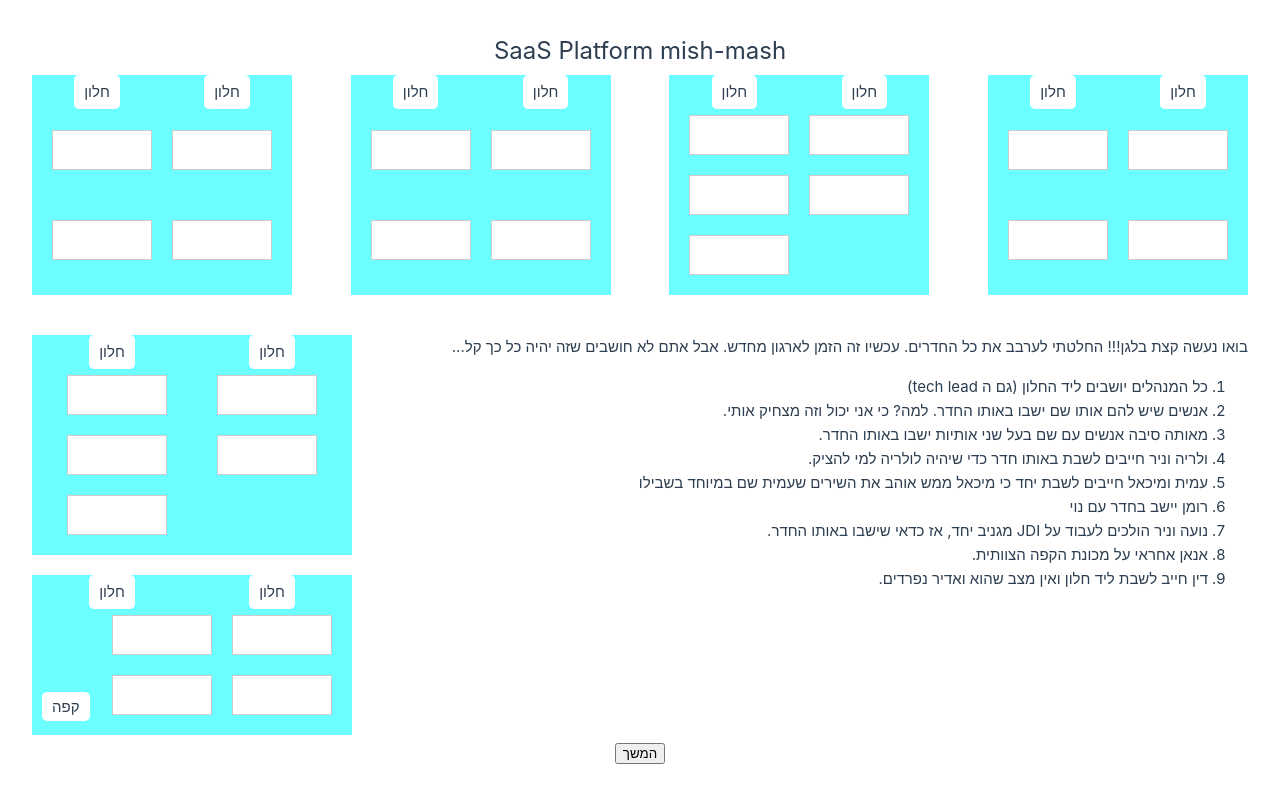
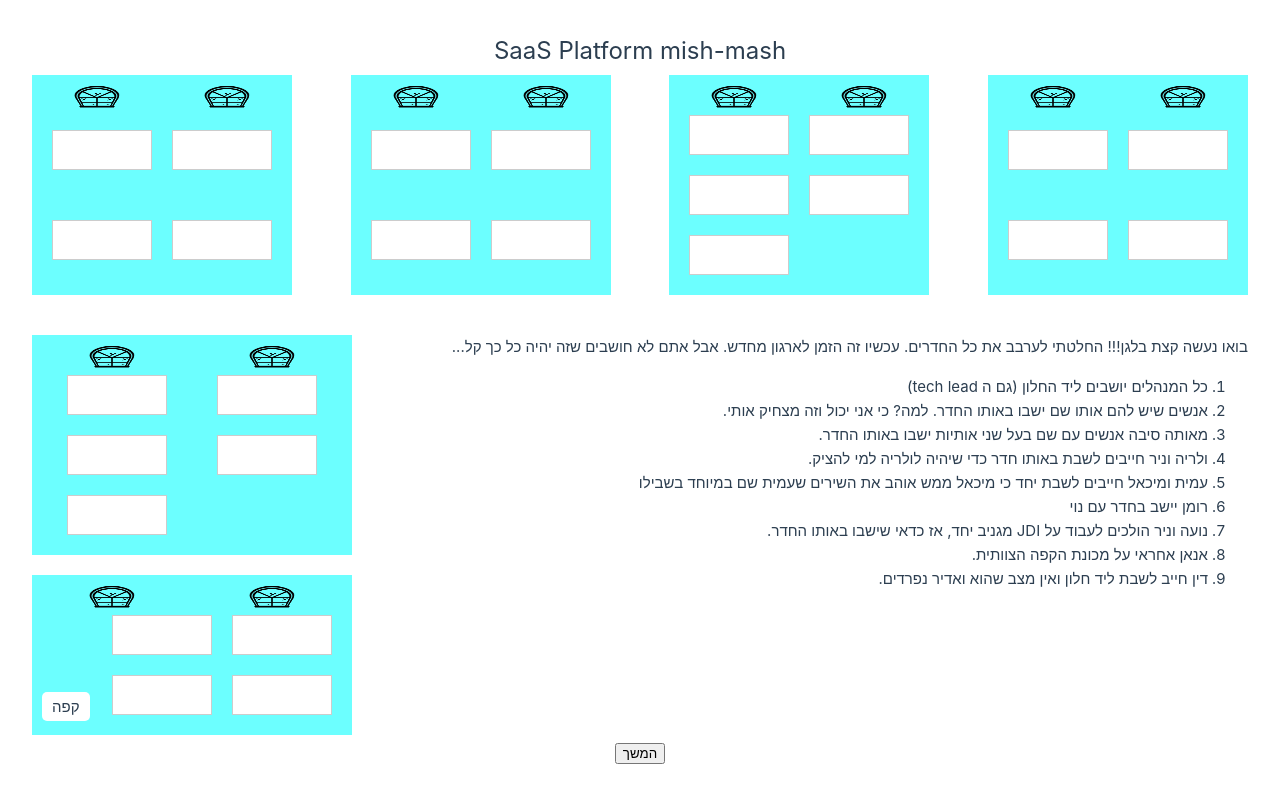
Before and after one commit to RonStrauss/vue-quiz, a Vue app: page / in a window 1280 px wide. Both pictures are taken after a click on the button "התחל". Built offline with nearby package versions, Linux system fonts and the light colour scheme; the HTML template or start-up script is replaced by a standard one.

Commit message:
handle compiler warnings; add WindowIconFromAbove component and SVG asset

```diff
--- a/src/components/FirstPage.vue
+++ b/src/components/FirstPage.vue
@@ -1,5 +1,4 @@
 <script lang="ts" setup>
-import { defineEmits } from 'vue'
 import CustomButton from './CustomButton.vue'
 
 const emit = defineEmits(['changePage'])
--- a/src/components/SecondPage.vue
+++ b/src/components/SecondPage.vue
@@ -1,7 +1,8 @@
 <script lang="ts" setup>
-import { computed, defineEmits, ref, watch } from 'vue'
+import { computed, ref, watch } from 'vue'
 import { nanoid } from 'nanoid'
 import type { GridRoom, PossiblePosition } from '@/types/Avatar'
+import WindowSvg from '@/components/WindowIconFromAbove.vue'
 
 const emit = defineEmits(['changePage'])
 function changePage() {
@@ -90,8 +91,7 @@
         .trim()
         .toLowerCase() === expectedValues.slice(2).join('').toLowerCase() &&
       ((gridSlots[0].innerValue === 'גל' && gridSlots[1].innerValue === 'רן') ||
-        gridSlots[0].innerValue === 'רן' &&
-        gridSlots[1].innerValue === 'גל')
+        (gridSlots[0].innerValue === 'רן' && gridSlots[1].innerValue === 'גל'))
     )
   }
   return (
@@ -132,8 +132,9 @@
     <div class="row">
       <div class="grid">
         <div class="window-wrapper">
-          <span>חלון</span>
-          <span>חלון</span>
+          <!-- <WindowSvg /> -->
+          <WindowSvg />
+          <WindowSvg />
         </div>
         <div v-for="(slot, i) in gridTopLeft" :key="slot.id" class="grid-slot">
           <input
@@ -145,8 +146,8 @@
       </div>
       <div class="grid">
         <div class="window-wrapper">
-          <span>חלון</span>
-          <span>חלון</span>
+          <WindowSvg />
+          <WindowSvg />
         </div>
         <div v-for="(slot, i) in gridTopMidLeft" :key="slot.id" class="grid-slot">
           <input
@@ -158,8 +159,8 @@
       </div>
       <div class="grid">
         <div class="window-wrapper">
-          <span>חלון</span>
-          <span>חלון</span>
+          <WindowSvg />
+          <WindowSvg />
         </div>
         <div v-for="(slot, i) in gridTopMidRight" :key="slot.id" class="grid-slot">
           <input
@@ -171,8 +172,8 @@
       </div>
       <div class="grid">
         <div class="window-wrapper">
-          <span>חלון</span>
-          <span>חלון</span>
+          <WindowSvg />
+          <WindowSvg />
         </div>
         <div v-for="(slot, i) in gridTopRight" :key="slot.id" class="grid-slot">
           <input
@@ -187,8 +188,8 @@
       <div class="row-left">
         <div class="grid">
           <div class="window-wrapper">
-            <span>חלון</span>
-            <span>חלון</span>
+            <WindowSvg />
+            <WindowSvg />
           </div>
           <div v-for="(slot, i) in gridMidLeft" :key="slot.id" class="grid-slot">
             <input
@@ -200,8 +201,8 @@
         </div>
         <div class="grid" style="padding: 40px 20px 20px 80px">
           <div class="window-wrapper">
-            <span>חלון</span>
-            <span>חלון</span>
+            <WindowSvg />
+            <WindowSvg />
           </div>
           <div class="coffee-wrapper">
             <span>קפה</span>
--- /dev/null
+++ b/src/components/WindowIconFromAbove.vue
@@ -0,0 +1,14 @@
+<script lang="ts" setup>
+// import WindowSvg from '@/assets/window-svgrepo-com.svg'
+</script>
+
+<template>
+  <img src="@/assets/window-svgrepo-com.svg" />
+</template>
+
+<style scoped>
+img {
+  width: 50px;
+  transform: perspective(75px) rotateX(-67deg);
+}
+</style>
```
Also changed, not shown: src/assets/window-svgrepo-com.svg (added).
